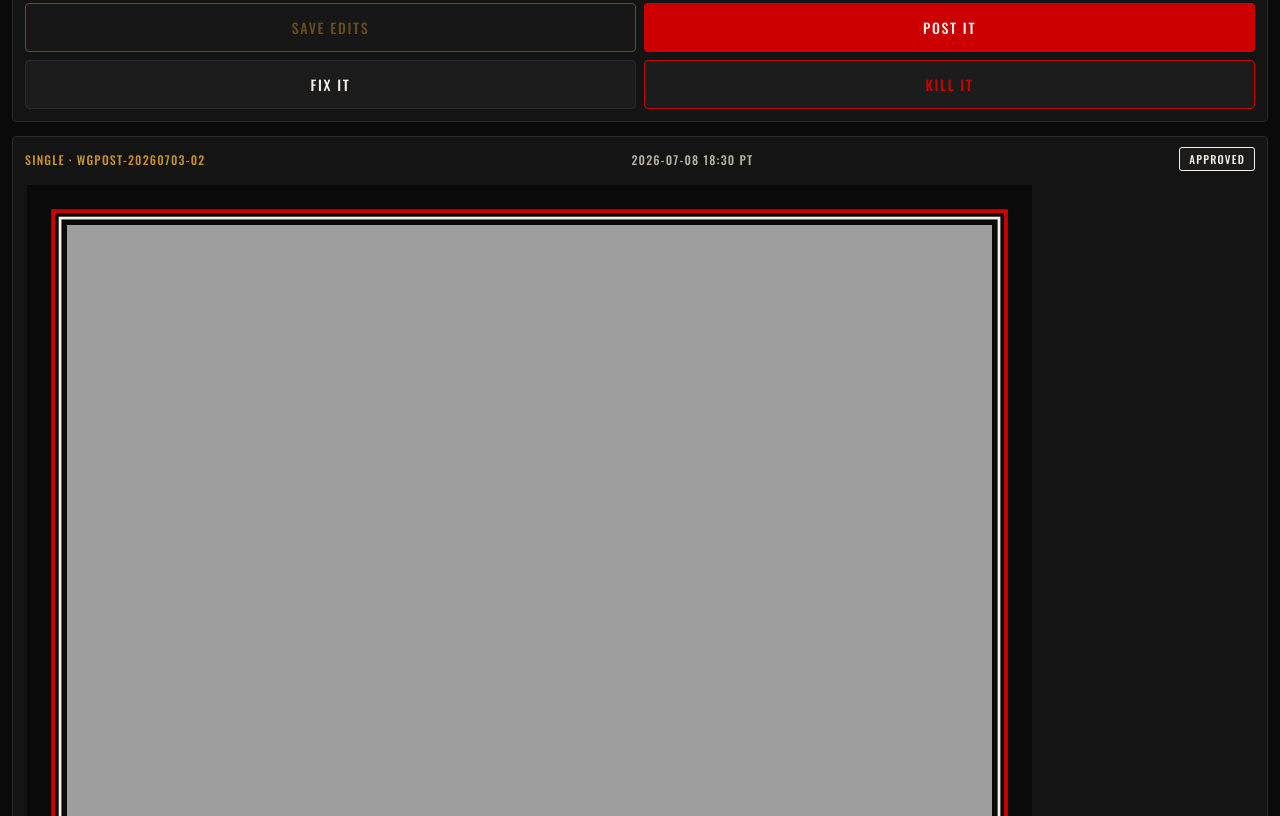
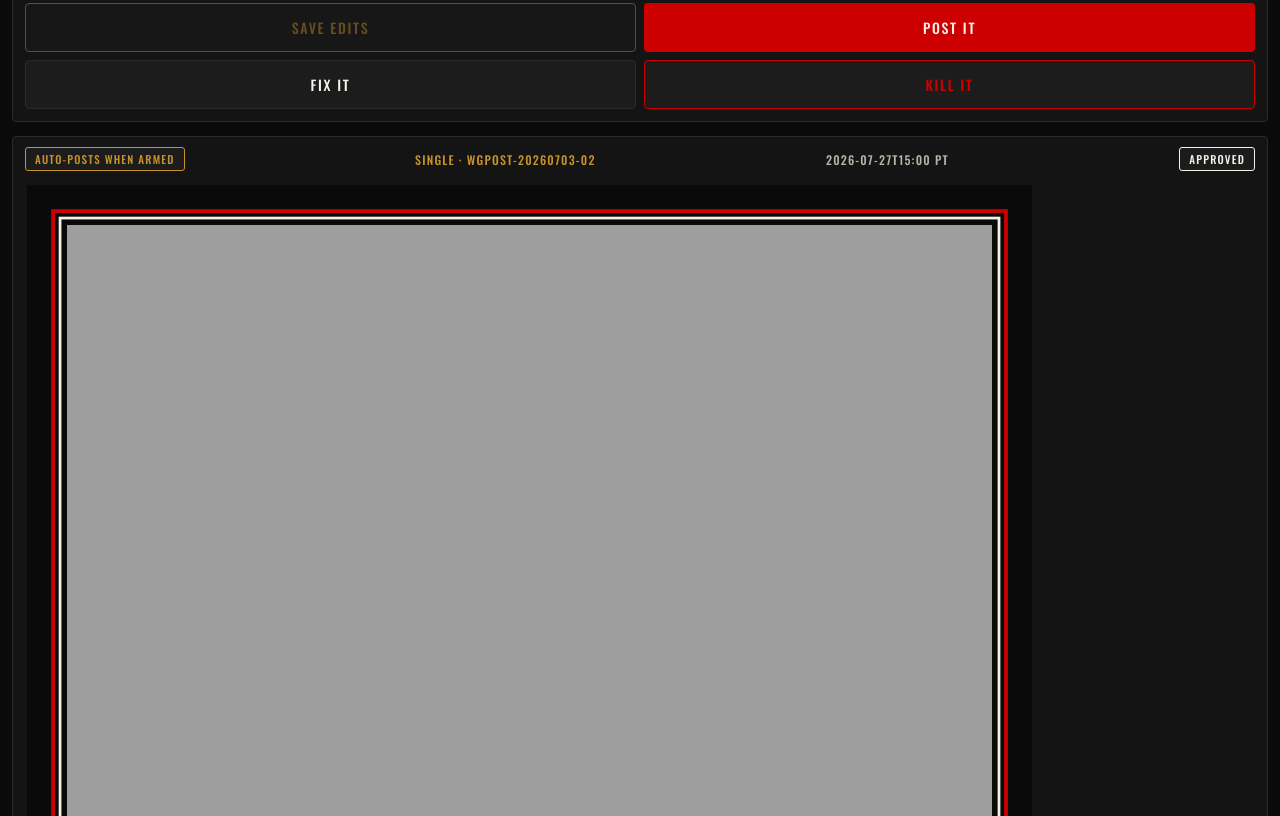
Before and after one commit to wolfsgarage-hub/Wolfs-admin, a plain HTML site: page post-queue.html in a window 1280 px wide. Shown: the part 1864-2680 px from the top of the page. Drawn offline with nearby package versions, Linux system fonts and the light colour scheme.

Commit message:
queue page: show scheduled_slot + AUTO-POSTS WHEN ARMED chip on approved drafts (walk-the-shop fix 3, owner: all4)

```diff
--- a/post-queue.html
+++ b/post-queue.html
@@ -472,7 +472,14 @@ console.log("WG post-queue v1.1");
     m.els.fmt = left;
     var chip = document.createElement("span"); chip.className = "chip"; m.els.chip = chip;
     var slot = document.createElement("span"); slot.className = "slot";
-    slot.textContent = (d.target_slot || "").replace(" America/Los_Angeles", " PT");
+    slot.textContent = ((d.scheduled_slot || d.target_slot) || "").replace(" America/Los_Angeles", " PT");
+    if (d.status === "approved" && d.scheduled_slot) {
+      var auto = document.createElement("span"); auto.className = "chip";
+      auto.style.cssText = "border-color:#C8922A;color:#C8922A";
+      auto.textContent = "AUTO-POSTS WHEN ARMED";
+      auto.title = "Publishes to Instagram at the slot once the publisher is armed. Until then the daily close nudges instead.";
+      meta.appendChild(auto);
+    }
     meta.appendChild(left); meta.appendChild(slot); meta.appendChild(chip);
     card.appendChild(meta);
 
```
